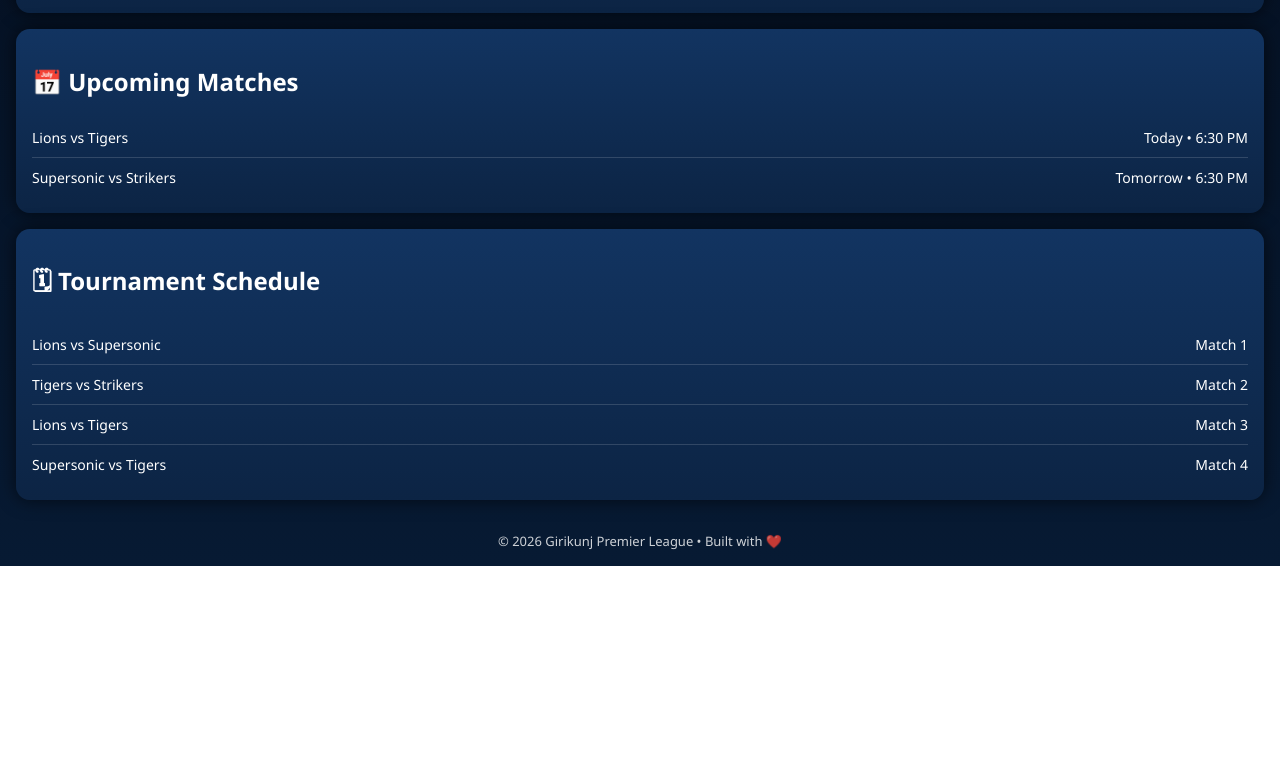
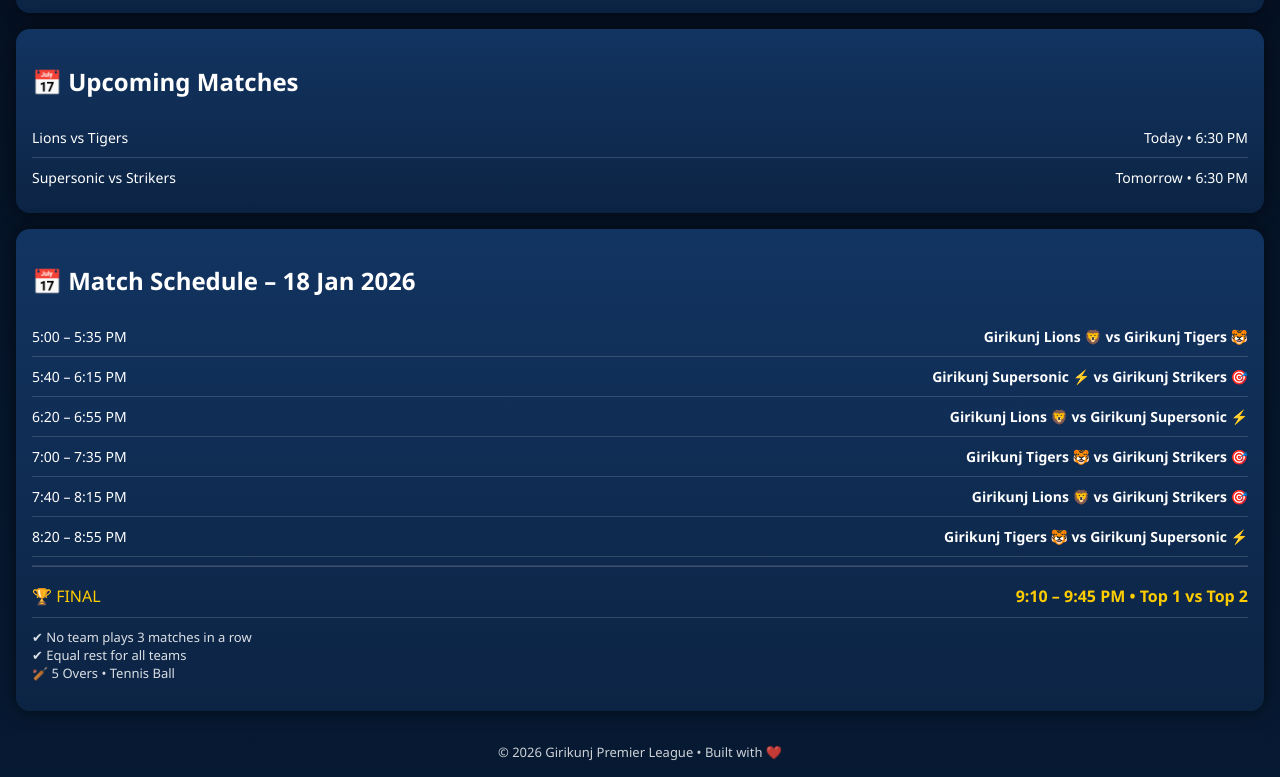
Before and after one commit to surajghule-lgtm/girikunj-premier-league, a plain HTML site: page index.html in a window 1280 px wide. Shown: the part 565-1342 px from the top of the page. Before the commit the page ends 1131 px from the top, so only its background shows below. Drawn offline with Linux system fonts and the light colour scheme.

Commit message:
Update index.html

```diff
--- a/index.html
+++ b/index.html
@@ -200,13 +200,54 @@ footer{
   </div>
 </div>
 
-<!-- 🗓 FULL SCHEDULE -->
+<!-- 📅 JAN 18, 2026 – OFFICIAL SCHEDULE -->
 <div class="card">
-  <h2>🗓 Tournament Schedule</h2>
-  <div class="match"><span>Lions vs Supersonic</span><span>Match 1</span></div>
-  <div class="match"><span>Tigers vs Strikers</span><span>Match 2</span></div>
-  <div class="match"><span>Lions vs Tigers</span><span>Match 3</span></div>
-  <div class="match"><span>Supersonic vs Tigers</span><span>Match 4</span></div>
+  <h2>📅 Match Schedule – 18 Jan 2026</h2>
+
+  <div class="match">
+    <span>5:00 – 5:35 PM</span>
+    <strong>Girikunj Lions 🦁 vs Girikunj Tigers 🐯</strong>
+  </div>
+
+  <div class="match">
+    <span>5:40 – 6:15 PM</span>
+    <strong>Girikunj Supersonic ⚡ vs Girikunj Strikers 🎯</strong>
+  </div>
+
+  <div class="match">
+    <span>6:20 – 6:55 PM</span>
+    <strong>Girikunj Lions 🦁 vs Girikunj Supersonic ⚡</strong>
+  </div>
+
+  <div class="match">
+    <span>7:00 – 7:35 PM</span>
+    <strong>Girikunj Tigers 🐯 vs Girikunj Strikers 🎯</strong>
+  </div>
+
+  <div class="match">
+    <span>7:40 – 8:15 PM</span>
+    <strong>Girikunj Lions 🦁 vs Girikunj Strikers 🎯</strong>
+  </div>
+
+  <div class="match">
+    <span>8:20 – 8:55 PM</span>
+    <strong>Girikunj Tigers 🐯 vs Girikunj Supersonic ⚡</strong>
+  </div>
+
+  <hr style="opacity:.2">
+
+  <div class="match" style="font-size:16px;color:#ffcc00;">
+    <span>🏆 FINAL</span>
+    <strong>9:10 – 9:45 PM • Top 1 vs Top 2</strong>
+  </div>
+
+  <p style="margin-top:10px;font-size:13px;opacity:.85;">
+    ✔ No team plays 3 matches in a row<br>
+    ✔ Equal rest for all teams<br>
+    🏏 5 Overs • Tennis Ball
+  </p>
+</div>
+
 </div>
 
 <footer>
```
